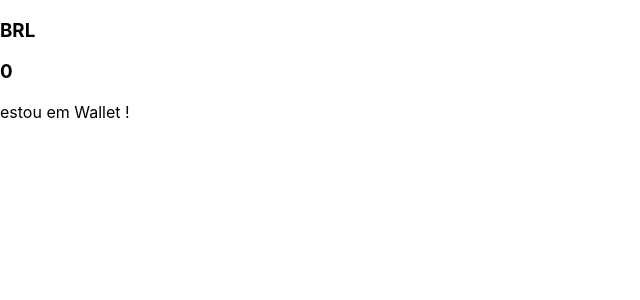
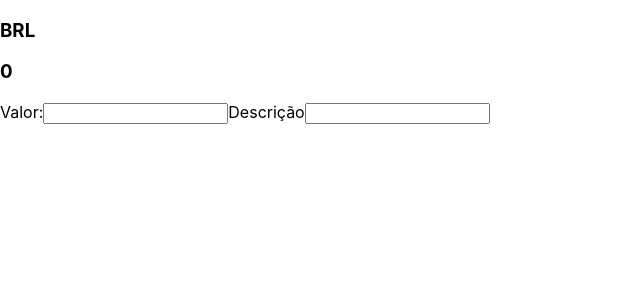
Before and after one commit to DannOut/TrybeWallet, a React (Create React App) app: page /carteira in a window 1280 px wide. Shown: the top 300 px of the page, without its empty margins (0-640 px from the left). Built offline with nearby package versions, Linux system fonts and the light colour scheme.

Commit message:
Q03 exercise 3, working

```diff
--- a/src/components/Header.jsx
+++ b/src/components/Header.jsx
@@ -22,11 +22,8 @@ Header.propTypes = {
   userEmail: PropTypes.string.isRequired,
 };
 
-const mapStateToProps = (state) => {
-  console.log('state:', state);
-  return {
-    userEmail: state.user.email,
-  };
-};
+const mapStateToProps = (state) => ({
+  userEmail: state.user.email,
+});
 
 export default connect(mapStateToProps)(Header);
--- a/src/components/WalletForm.jsx
+++ b/src/components/WalletForm.jsx
@@ -1,9 +1,33 @@
 import React, { Component } from 'react';
 
+const VALUE_INPUT = 'valueInput';
+const DESCRIPTION_INPUT = 'descriptionInput';
 class WalletForm extends Component {
   render() {
     return (
-      <div>WalletForm</div>
+      <form>
+        <label htmlFor={ VALUE_INPUT }>
+          Valor:
+          <input
+            type="number"
+            name={ VALUE_INPUT }
+            id={ VALUE_INPUT }
+            data-testid="value-input"
+          />
+        </label>
+
+        <label htmlFor={ DESCRIPTION_INPUT }>
+          Descrição
+          <input
+            type="text"
+            name={ DESCRIPTION_INPUT }
+            id={ DESCRIPTION_INPUT }
+            data-testid="description-input"
+          />
+        </label>
+
+        {/* // TODO, aqui vai ser criado chamado um componente SELECT com um array de todas as currencies */}
+      </form>
     );
   }
 }
--- a/src/pages/Wallet.jsx
+++ b/src/pages/Wallet.jsx
@@ -1,12 +1,13 @@
 import React from 'react';
 import Header from '../components/Header';
+import WalletForm from '../components/WalletForm';
 
 class Wallet extends React.Component {
   render() {
     return (
       <div>
         <Header />
-        estou em Wallet !
+        <WalletForm />
       </div>
     );
   }
```
Also changed, not shown: src/components/SelectCurrency.jsx (added, +21 -0 lines), src/services/API.js (added, +9 -0 lines).
